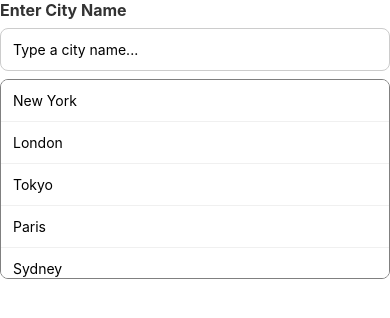
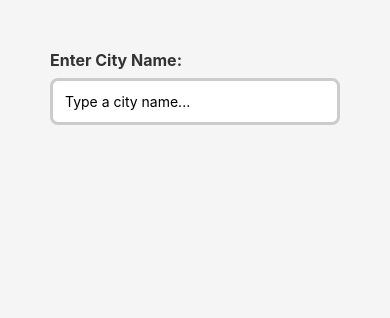
Before and after one commit to PROFF-1/Weather-App, a React Native app in the folder Weather-App/: screen / in a window 390 px wide. Shown: the top 318 px of the page. Built offline with nearby package versions, Linux system fonts and the light colour scheme; no server answers.

Commit message:
Weather App Created

```diff
--- a/Weather-App/App.js
+++ b/Weather-App/App.js
@@ -4,9 +4,15 @@ import Home from './Src/Screens/Home'
 
 export default function App() {
   return (
-    <SafeAreaView >
+    <SafeAreaView style={styles.container}>
       <Home/>
       <StatusBar style="auto" />
     </SafeAreaView>
   );
 }
+const styles = StyleSheet.create({
+  container: {
+    flex: 1,
+    backgroundColor: '#f5f5f5',
+  },
+});
--- a/Weather-App/Src/Components/CitySearch.js
+++ b/Weather-App/Src/Components/CitySearch.js
@@ -1,18 +1,18 @@
 import { ActivityIndicator, FlatList, StyleSheet, Text, TextInput, TouchableOpacity, View } from 'react-native'
 import React,{useState,  useEffect} from 'react'
 
-//This component allows the user to search for city
 export default function CitySearch({onCitySelect}) {
 
-  //this use state is used to track the text input by a user
+
+
+
+
   const[searchText, setSearchText]= useState('')
 
-  //this use state is used to store all the cities we will get when we make an API calls
 
   const [cities, setCities]=useState([])
 
-  //loading states thiswill be called when the data being fetched is loading...this allows us to make use of the Activity indicator
-  // inital start is false, bacause we don not want it to be loading
+
   const[loading, setLoading]=useState(false)
 
 
@@ -20,11 +20,10 @@ export default function CitySearch({onCitySelect}) {
     setSearchText(text)
   }
 
-// creating a function that will bring out a list of cities that will match the city the user search
 
 
     const searchCities = async(text)=>{
-      if(text.legnth < 3){
+      if(text.length < 3){
         setCities([])
         return
       }
@@ -33,8 +32,8 @@ export default function CitySearch({onCitySelect}) {
       try {
         const response = await  fetch(`https://wft-geo-db.p.rapidapi.com/v1/geo/cities?namePrefix=${text}&limit=10`,{
           headers:{
-            'x-RapidAPI-Key': '55cdab37e8msh5ec0cbf3a901877p13889djsn1a96586e38a7',
-            'x-RapidAPI-Host':'wft-geo-db.p.rapidapi.com'
+            'X-RapidAPI-Key': '55cdab37e8msh5ec0cbf3a901877p13889djsn1a96586e38a7',
+            'X-RapidAPI-Host':'wft-geo-db.p.rapidapi.com'
           }
         })
 
@@ -46,7 +45,7 @@ export default function CitySearch({onCitySelect}) {
         }else{
           setCities([
             'New York','London', 'Tokyo','Paris', 'Sydney', 'Berlin', 'Moscow','Dubai', 'Singapore','Barcelona'
-          ].filter(city=>city.toLowerCase().includes(text.toLowerCase)()))
+          ].filter(city=>city.toLowerCase().includes(text.toLowerCase())))
         }
       }
       catch(error){
@@ -77,7 +76,7 @@ export default function CitySearch({onCitySelect}) {
 
   return (
     <View style={styles.container}>
-      <Text style ={styles.label}>Enter City Name</Text>
+      <Text style ={styles.label}>Enter City Name: </Text>
       <TextInput
       style={styles.input}
       placeholder='Type a city name...'
@@ -115,23 +114,24 @@ export default function CitySearch({onCitySelect}) {
 
 const styles = StyleSheet.create({
   container:{
-    marginBottom: 20,
+
+    marginBottom: 30,
   },
 
   label:{
     fontSize: 16,
     marginBottom: 8,
-    fontWeight: '700',
+    fontWeight: 'bold',
     color:'#333',
   },
 
   input: {
-    borderWidth: 1,
+    borderWidth: 3,
     borderColor: '#ccc',
     borderRadius: 8,
     padding: 12,
     fontSize: 14,
-    backgroundColor:'#fff'
+    backgroundColor:'#fff',
   },
 
   loadingIndicator:{
@@ -141,10 +141,10 @@ const styles = StyleSheet.create({
   cityList:{
     marginTop: 8,
     maxHeight: 200,
-    borderWidth: 1,
-    borderColor: 'grey',
+    borderWidth: 2,
+    borderColor: '#ccc',
     borderRadius: 8,
-    backgroundColor:'white'
+    backgroundColor:'#fff'
   },
 
   cityItem :{
--- a/Weather-App/Src/Components/WeatherInfo.js
+++ b/Weather-App/Src/Components/WeatherInfo.js
@@ -1,37 +1,39 @@
-import { View, Text } from 'react-native'
+import { View, Text,StyleSheet,Image } from 'react-native'
 import React from 'react'
 
-export default function WeatherInfo(WeatherData) {
+export default function WeatherInfo({weatherData}) {
 
-  const WeatherData={
-    name,
-    main:{ temp, humidity},
-    wather,
-    wind:{speed}
-  }
+  if (!weatherData) return null;
 
-  const weatherCondition = weather[0]
+
+        const {
+          name,
+          main: { temp, humidity},
+          weather,
+          wind: { speed}
+              } = weatherData
+  const weatherCondition = weather[0];
 
   const iconUrl = `https://openweathermap.org/img/wn/${weatherCondition.icon}@2x.png`
   return (
-    <View style={StyleSheet.container}>
-      <Text style={StyleSheet.cityName}>{name}</Text>
+    <View style={styles.container}>
+      <Text style={styles.cityName}>{name}</Text>
 
-      <View style={styles.tempContanier}>
+      <View style={styles.tempContainer}>
         <Image source={{uri: iconUrl}}
-         styles={styles.weatherIcon}
+         style={styles.weatherIcon}
         />
-      <Text style={styles.Temperature}>{Math.round(temp)}</Text>
+      <Text style={styles.temperature}>{Math.round(temp)}</Text>
       </View>
 
       <Text style={styles.description}>{weatherCondition.description}</Text>
 
       <View style={styles.detailsContainer}>
-        <View style={styles.detailsBox}>
+        <View style={styles.detailBox}>
           <Text style={styles.detailLabel}>Humidity</Text>
           <Text style= {styles.detailValue}>{humidity}</Text>
         </View>
-        <View style={styles.detailsBox}>
+        <View style={styles.detailBox}>
           <Text style={styles.detailLabel}>Wind</Text>
           <Text style= {styles.detailValue}>{speed} m/s</Text>
         </View>
@@ -47,12 +49,11 @@ const styles =StyleSheet.create({
     borderRadius: 16,
     padding: 20,
     alignItems: 'center',
-    // Adding simple shadow
     shadowColor: '#000',
     shadowOffset: { width: 0, height: 2 },
     shadowOpacity: 0.1,
     shadowRadius: 4,
-    elevation: 3, // for Android
+    elevation: 3,
     margin: 10,
   },
   cityName: {
--- a/Weather-App/Src/Screens/Home.js
+++ b/Weather-App/Src/Screens/Home.js
@@ -1,13 +1,81 @@
-import { StyleSheet, Text, View } from 'react-native'
-import React from 'react'
+import { StyleSheet, Text, View,Alert, ActivityIndicator,} from 'react-native'
+import React,{useState} from 'react'
 import CitySearch from '../Components/CitySearch'
+import WeatherInfo from '../Components/WeatherInfo'
+
+
+
+const API_KEY ='b89e1c25a017e0b7f26b12d8487455b8'
 
 export default function Home() {
+
+
+  const [weather, setWeather]=useState(null)
+  const [loading, setLoading]=useState(false)
+
+  const handleCitySelect = async(city)=>{
+    setLoading(true)
+    try{
+      const response = await fetch(`https://api.openweathermap.org/data/2.5/weather?q=${city}&units=metric&appid=${API_KEY}`)
+
+      if(!response.ok) {
+        Alert.alert('City not found', `Could not find weather for ${city}`)
+        setLoading(false)
+        return
+      }
+      const data = await response.json()
+      setWeather(data)
+    }catch(error){
+      Alert.alert('Error', 'could not load weather data. Please try again')
+
+    }finally {
+      setLoading(false)
+    }
+  }
   return (
-    <View>
-      <CitySearch/>
+    <View style={styles.container}>
+      <CitySearch onCitySelect={handleCitySelect}/>
+      {
+        loading &&(
+          <View style={styles.loadingContainer}>
+            <ActivityIndicator size='large' color='black'/>
+            <Text style={styles.loadingText}>Loading Weather Data...</Text>
+          </View>
+        )
+      }
+
+      {
+        weather && !loading &&(
+          <WeatherInfo weatherData ={weather}/>
+        )
+      }
+
+
     </View>
   )
 }
 
-const styles = StyleSheet.create({})
+const styles = StyleSheet.create({
+
+  container: {
+    flex: 1,
+    padding: 50,
+  },
+  title: {
+    fontSize: 28,
+    fontWeight: 'bold',
+    textAlign: 'center',
+    marginVertical: 20,
+    color: '#333',
+  },
+  loadingContainer: {
+    flex: 1,
+    justifyContent: 'center',
+    alignItems: 'center',
+  },
+  loadingText: {
+    marginTop: 10,
+    fontSize: 16,
+    color: '#666',
+  },
+})
```
